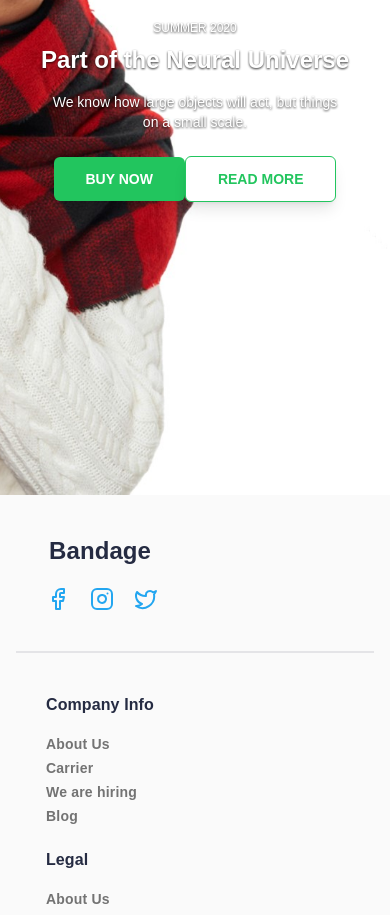
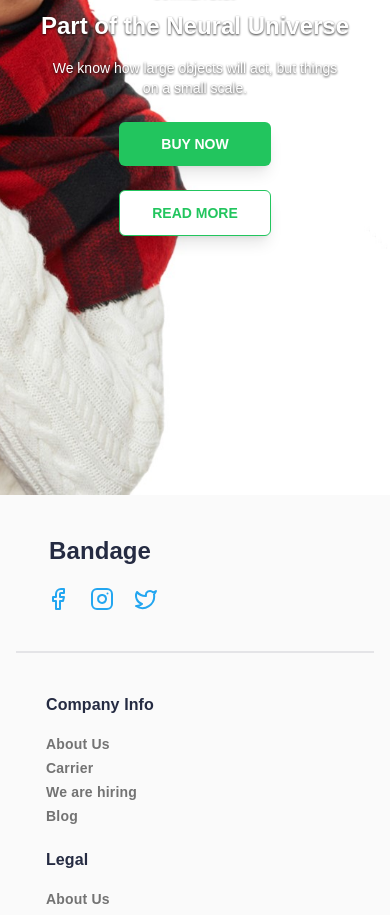
Before and after one commit to furkanozanyuce/my-ecommerce, a React (Vite) app: page / in a window 390 px wide. Shown: the part 9120-10035 px from the top of the page. Built offline with nearby package versions, Linux system fonts and the light colour scheme; no server answers.

Commit message:
small adjustments

```diff
--- a/src/components/DesignCard.jsx
+++ b/src/components/DesignCard.jsx
@@ -21,7 +21,7 @@
                         <p className="text-sm sm:text-lg text-white mb-6 px-8 md:px-0 drop-shadow-[0_1.2px_1.2px_rgba(0,0,0,0.8)]">
                             We know how large objects will act, but things on a small scale.
                         </p>
-                        <div className="md:flex gap-6">
+                        <div className="flex flex-col sm:flex-row gap-6">
                             <Button variant="mine" size="mine">
                                 BUY NOW
                             </Button>
```
